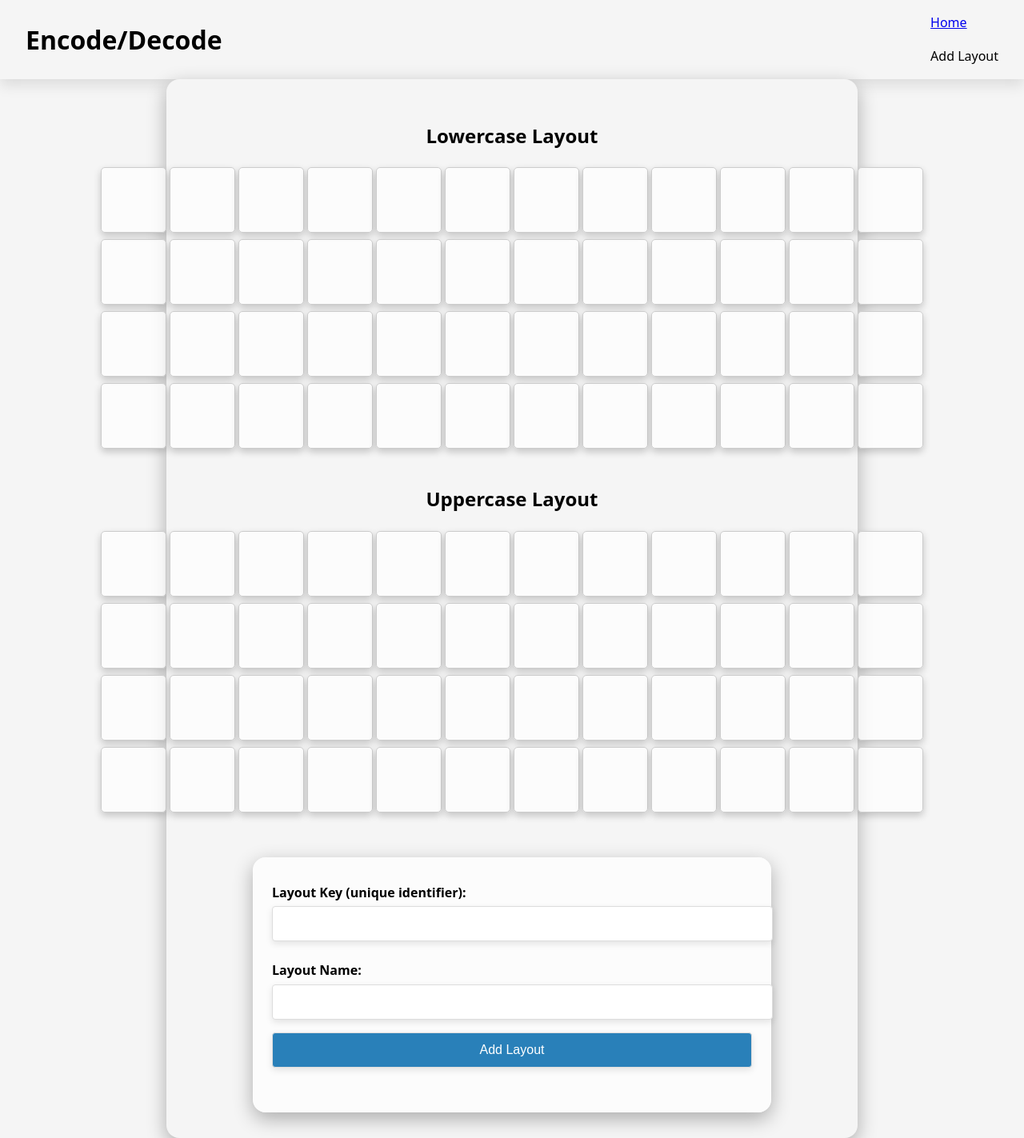
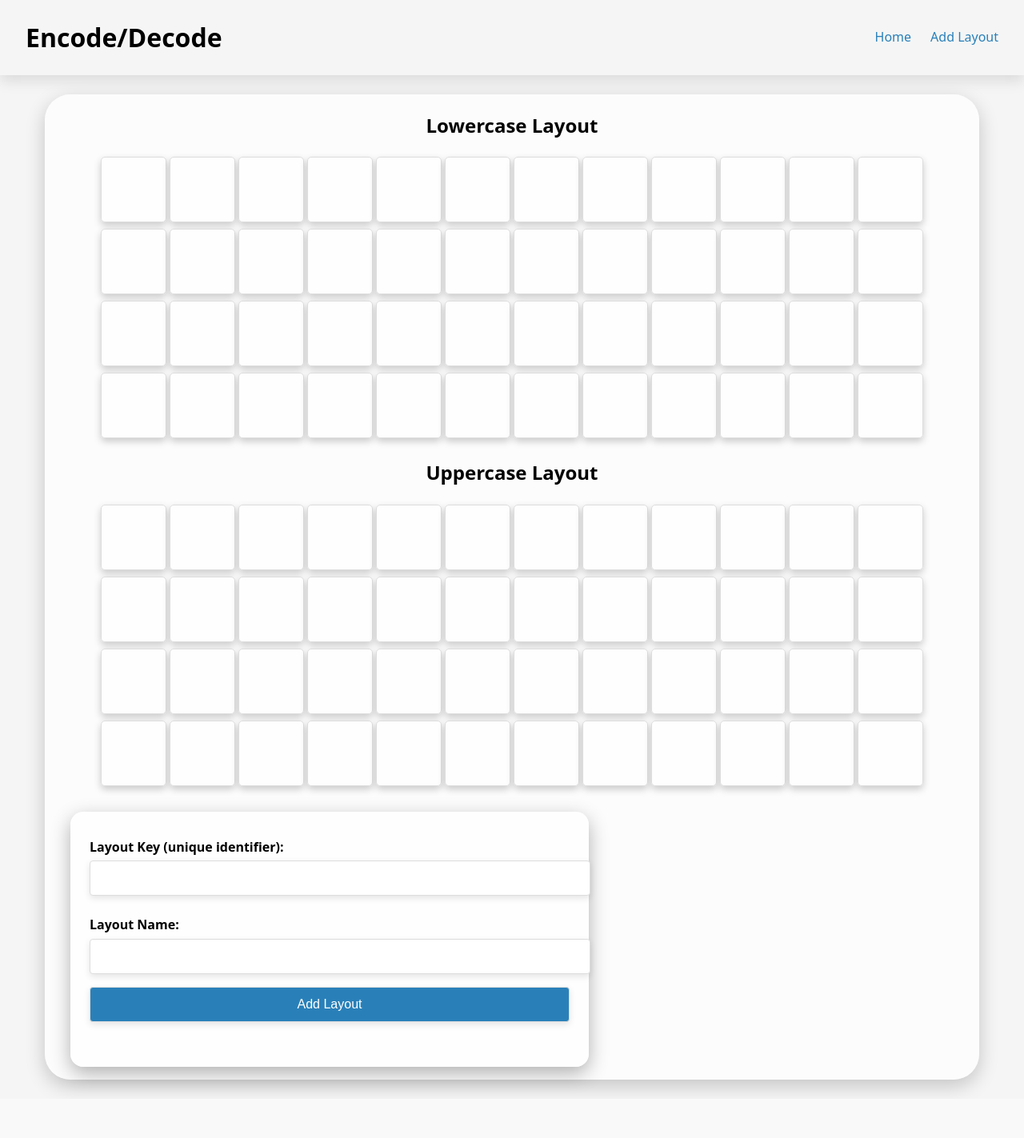
Before and after one commit to 5mikachu/Keyboard-Encoding, a Flask app: page /add_layout in a window 1280 px wide. Shown: the whole page at 80% size. After the commit the page ends 1369 px from the top, so only its background shows below. Run offline with Flask 3, Linux system fonts and the light colour scheme.

Commit message:
UI tweaks

```diff
--- a/static/styles/keyboard.css
+++ b/static/styles/keyboard.css
@@ -1,16 +1,3 @@
-/* Container styling for keyboard views */
-.keyboard-container {
-    display: flex;
-    flex-direction: column;
-    align-items: center;
-    padding: 2em;
-    background-color: var(--background);
-    box-shadow: 0 0.5em 1.5em rgba(0, 0, 0, 0.3);
-    border-radius: 1em;
-    max-width: 800px;
-    margin: 0 auto;
-}
-
 .keyboard {
     display: flex;
     flex-direction: column;
@@ -32,7 +19,7 @@
     justify-content: center;
     align-items: center;
     background-color: var(--flex-item-bg);
-    border: 1px solid #ccc;
+    border: 1px solid var(--loading-bar-bg);
     border-radius: 0.25em;
     width: 2.5em;
     height: 2.5em;
@@ -40,12 +27,15 @@
     text-align: center;
     color: var(--text-color);
     box-shadow: 0 0.2em 0.5em rgba(0, 0, 0, 0.2);
+    transition: var(--hover-transition);
 }
 
 /* Hover effect for keys */
 .key:hover, .key-input:hover {
     background-color: var(--accent-hover);
     color: white;
+    box-shadow: 0 0.1em 0.2em rgba(0, 0, 0, 0.2);
+    border: 1px solid transparent;
 }
 
 /* Large key styling (SHIFT, ENTER, SPACE) */
--- a/static/styles/main_styles.css
+++ b/static/styles/main_styles.css
@@ -46,26 +46,24 @@ header {
 
 header .logo {
     font-size: 2em;
-    color: var(--text-color);
 }
 
-/* Main container and layout */
-.splash-container {
+nav {
     display: flex;
-    justify-content: center;
-    align-items: center;
-    width: 100vw;
-    height: 100vh;
-    background-color: var(--background);
+    gap: 1.5em;
 }
 
-.splash-content {
-    background: var(--splash-content-bg);
-    padding: 2em;
-    border-radius: 2em;
-    text-align: center;
-    max-width: 90%;
-    box-shadow: 0 0.5em 1.5em rgba(0, 0, 0, 0.3);
+a {
+    text-decoration: none;
+    color: var(--accent);
+    transition: color var(--hover-transition);
+}
+a:hover {
+    color: var(--accent-hover);
+}
+
+.content {
+    margin: 0 2em;
 }
 
 /* Flexbox layout for action forms */
@@ -77,21 +75,18 @@ header .logo {
     margin: 1em;
 }
 
-/* Flexbox layout for encoding and decoding sections */
-.flex-container.side-by-side {
-    display: flex;
-    flex-wrap: wrap;
-    gap: 1em;
-    justify-content: center;
+.flex-item {
+    flex: 1 1 25em;
+    padding: 0 2em 1em 2em;
+    border-radius: 2em;
+    background: var(--flex-item-bg);
+    box-shadow: 0 0.5em 1.5em rgba(0, 0, 0, 0.2);
+    margin: 0.5em;
     max-width: 100%;
 }
 
-.flex-item {
-    flex: 1 1 45%;
-    padding: 1.5em;
-    background: var(--flex-item-bg);
-    border-radius: 1em;
-    box-shadow: 0 0.5em 1.5em rgba(0, 0, 0, 0.2);
+.flex-item h2{
+    text-align: center;
 }
 
 /* Form and button styling */
@@ -103,7 +98,6 @@ form {
 
 /* Styles for Textarea */
 textarea {
-    width: 100%;
     padding: 0.75em;
     border: 0.1em solid #ddd;
     border-radius: 0.25em;
@@ -143,10 +137,3 @@ button:hover {
     margin-top: 1em;
     font-size: 1em;
 }
-
-/* Responsive Adjustment for Smaller Screens */
-@media (max-width: 70em) {
-    .flex-item {
-        flex: 1 1 100%; /* Stack items vertically on small screens */
-    }
-}
--- a/templates/add_layout.html
+++ b/templates/add_layout.html
@@ -10,7 +10,8 @@
     {% extends "template.html" %}
     {% block content %}
 
-    <div class="keyboard-container">
+    <div class="flex-container">
+        <div class="flex-item">
             <h2>Lowercase Layout</h2>
             <div class="keyboard" id="keyboard-lowercase">
                 {% for row in range(4) %}
@@ -44,6 +45,7 @@
                 <div id="addLayoutMessage"></div>
             </div>
         </div>
+    </div>
 
     <script src="{{ url_for('static', filename='scripts/add_layout.js') }}"></script>
 
--- a/templates/index.html
+++ b/templates/index.html
@@ -9,8 +9,6 @@
     {% extends "template.html" %}
     {% block content %}
 
-    <div class="splash-container">
-        <div class="splash-content">
     <h1>Welcome to the Encoder/Decoder</h1>
     <p>Select a layout and an action below:</p>
 
@@ -28,7 +26,7 @@
         </form>
     </div>
 
-            <div class="flex-container side-by-side">
+    <div class="flex-container">
         <!-- Encode Form -->
         <div class="flex-item">
             <h2>Encode Text</h2>
@@ -49,8 +47,6 @@
             <div id="decodeResult"></div>
         </div>
     </div>
-        </div>
-    </div>
 
     <script src="{{ url_for('static', filename='scripts/encode_decode.js') }}"></script>
 
--- a/templates/template.html
+++ b/templates/template.html
@@ -6,19 +6,22 @@
     <link rel="stylesheet" href="{{ url_for('static', filename='styles/main_styles.css') }}">
     <link rel="stylesheet" href="{{ url_for('static', filename='styles/keyboard.css') }}">
     <link rel="icon" href="{{ url_for('static', filename='/static/images/icon.png') }}" type="image/x-icon">
-    <title>Flask NavBar Template</title>
 </head>
 <body>
     <header>
         <h1 class="logo">Encode/Decode</h1>
         <nav>
-            <p><a href="{{ url_for('home') }}">Home</a></p>
-            <p><a href="{{ url_for('add_layout') }}"></a>Add Layout</p>
+            <a href="{{ url_for('home') }}">Home</a>
+            <a href="{{ url_for('add_layout') }}">Add Layout</a>
         </nav>
     </header>
 
-    {% block content %}
-    {% endblock %}
+    <div class="content">
+
+        {% block content %}
+        {% endblock %}
+
+    </div>
 
 </body>
 </html>
```
Also changed, not shown: templates/layout_view.html (+6 -4 lines), README.md. Lines whose indentation alone changed are shown as unchanged.
